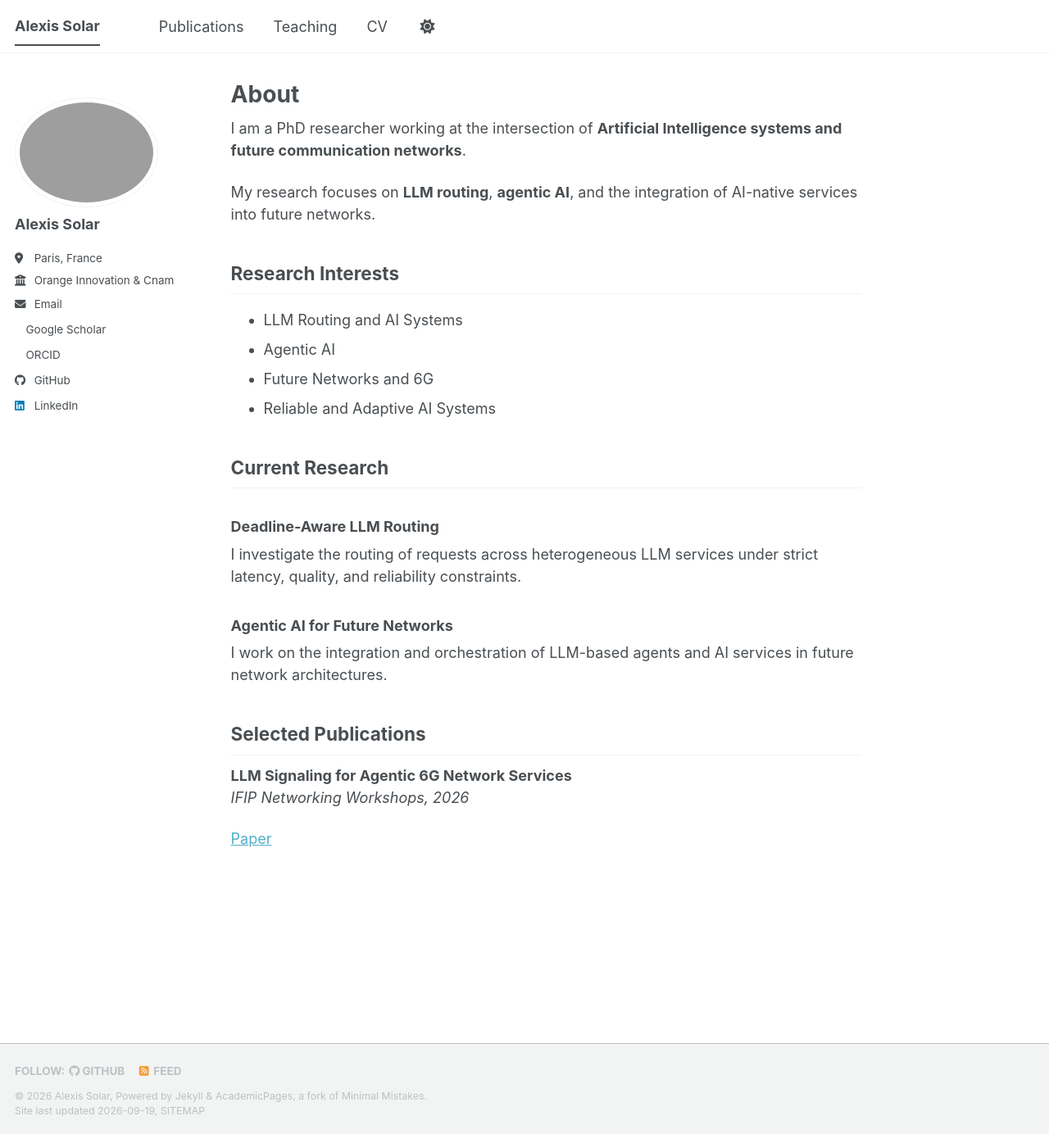
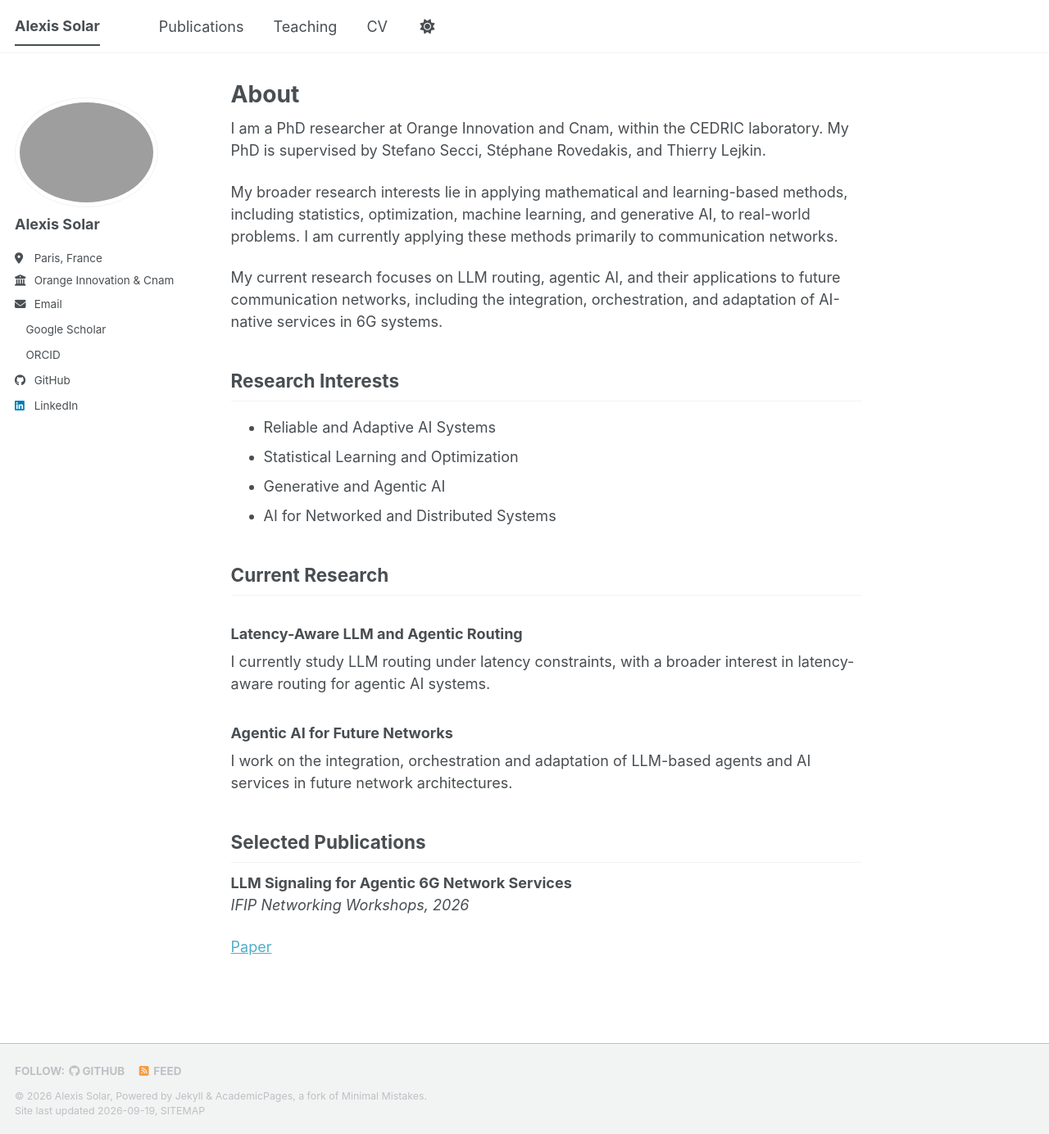
Before and after one commit to SolarAlexis/SolarAlexis.github.io, a Jekyll site: the page built from _pages/about.md, in a window 1280 px wide and 1384 px high. Shown: the whole window at 82% size. Built offline with Jekyll 4.4.1, drawn with Linux system fonts in a browser that asks for light colours; a style sheet for code colours, icons or effects is not loaded.

Commit message:
Update about.md

```diff
--- a/_pages/about.md
+++ b/_pages/about.md
@@ -7,26 +7,28 @@ redirect_from:
   - /about.html
 ---
 
-I am a PhD researcher working at the intersection of **Artificial Intelligence systems and future communication networks**.
+I am a PhD researcher at Orange Innovation and Cnam, within the CEDRIC laboratory. My PhD is supervised by Stefano Secci, Stéphane Rovedakis, and Thierry Lejkin.
 
-My research focuses on **LLM routing**, **agentic AI**, and the integration of AI-native services into future networks.
+My broader research interests lie in applying mathematical and learning-based methods, including statistics, optimization, machine learning, and generative AI, to real-world problems. I am currently applying these methods primarily to communication networks.
+
+My current research focuses on LLM routing, agentic AI, and their applications to future communication networks, including the integration, orchestration, and adaptation of AI-native services in 6G systems.
 
 ## Research Interests
 
-- LLM Routing and AI Systems
-- Agentic AI
-- Future Networks and 6G
 - Reliable and Adaptive AI Systems
+- Statistical Learning and Optimization
+- Generative and Agentic AI
+- AI for Networked and Distributed Systems
 
 ## Current Research
 
-### Deadline-Aware LLM Routing
+### Latency-Aware LLM and Agentic Routing
 
-I investigate the routing of requests across heterogeneous LLM services under strict latency, quality, and reliability constraints.
+I currently study LLM routing under latency constraints, with a broader interest in latency-aware routing for agentic AI systems.
 
 ### Agentic AI for Future Networks
 
-I work on the integration and orchestration of LLM-based agents and AI services in future network architectures.
+I work on the integration, orchestration and adaptation of LLM-based agents and AI services in future network architectures.
 
 ## Selected Publications
 
```
